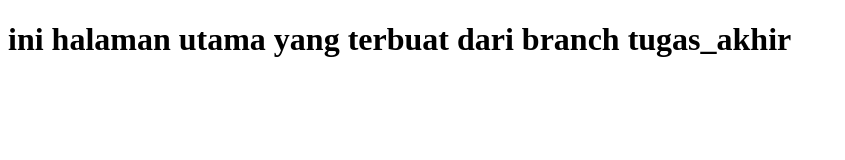
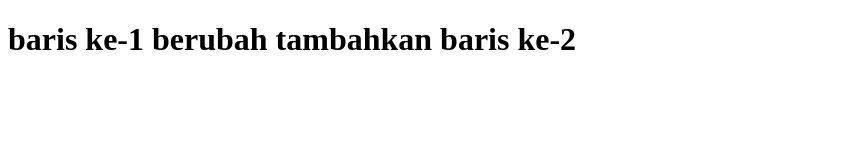
Before and after one commit to Onezero93/TugasGit, a plain HTML site: page index.html in a window 1280 px wide. Shown: the whole page, without its empty margins (0-845 px from the left). Drawn offline with Linux system fonts and the light colour scheme.

Commit message:
melakukan perubahan pada index.html

```diff
--- a/index.html
+++ b/index.html
@@ -5,7 +5,8 @@
 </head>
 <body>
     <h1>
-        ini halaman utama yang terbuat dari branch tugas_akhir
+        baris ke-1 berubah
+        tambahkan baris ke-2
     </h1>
 </body>
 </html>
```
